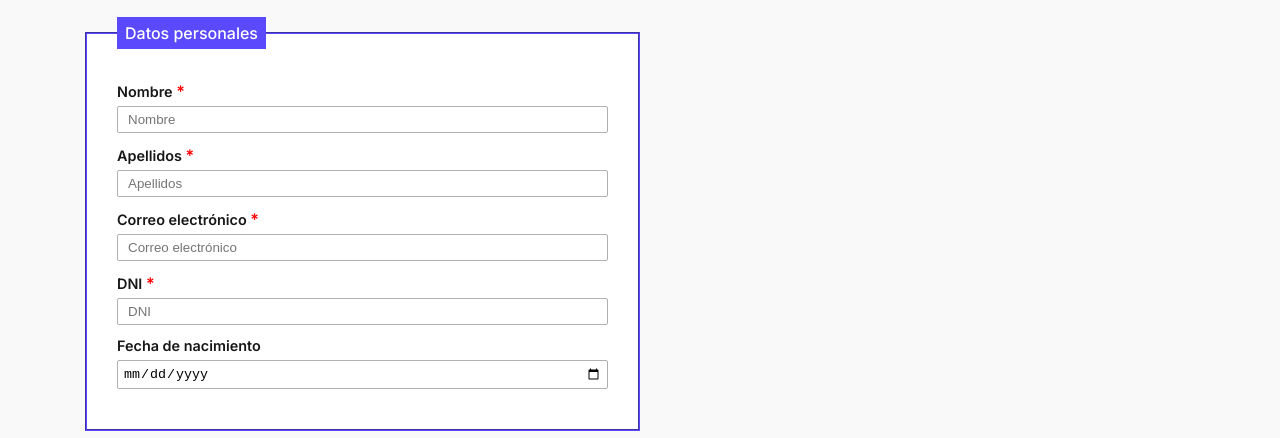
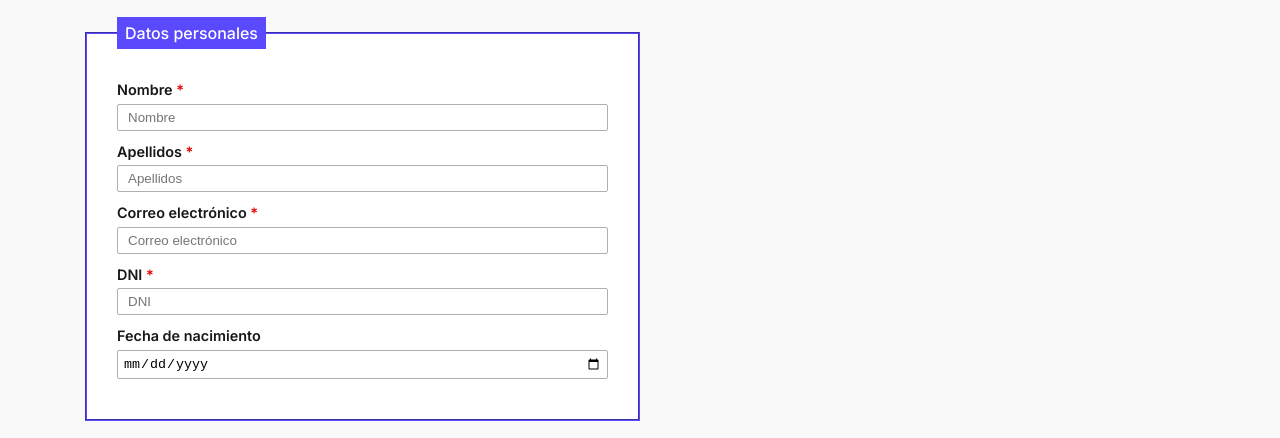
Before and after one commit to DiegoMatasHiguera/DIW-Tema8-Petinder, a plain HTML site: page join.html in a window 1280 px wide. Shown: the part 288-726 px from the top of the page. Drawn offline with Linux system fonts and the light colour scheme.

Commit message:
El problema de contraste necesita un cambio de color en la clase "marcado"

```diff
--- a/css/estilos.css
+++ b/css/estilos.css
@@ -326,9 +326,9 @@ label.inline {
 }
 
 .marcado {
-    font-size: 1rem;
+    font-size: 0.9rem;
     font-weight: 600;
-    color: red;
+    color: #E70000;
 }
 
 button {
```
